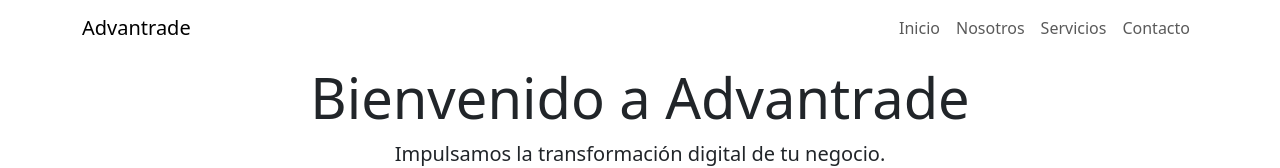
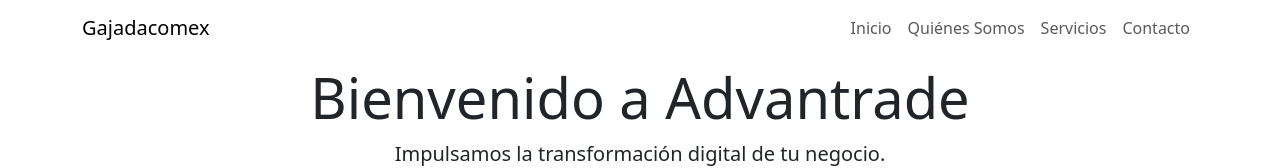
Before and after one commit to diegocmd20/Gajadacomex, a Vue app: page / in a window 1280 px wide. Shown: the top 168 px of the page. Built offline with nearby package versions, Linux system fonts and the light colour scheme.

Commit message:
Navbar modified

```diff
--- a/src/components/Navbar.vue
+++ b/src/components/Navbar.vue
@@ -1,14 +1,14 @@
 <template>
     <nav class="navbar navbar-expand-lg navbar-light navbar-custom fixed-top" :class="{ 'shadow-sm': scrolledNav }">
         <div class="container">
-            <a class="navbar-brand" href="#">Advantrade</a>
+            <a class="navbar-brand" href="#">Gajadacomex</a>
             <button class="navbar-toggler" type="button" data-bs-toggle="collapse" data-bs-target="#navbarNav">
                 <span class="navbar-toggler-icon"></span>
             </button>
             <div class="collapse navbar-collapse" id="navbarNav">
                 <ul class="navbar-nav ms-auto">
-                    <li class="nav-item"><a class="nav-link" href="#hero">Inicio</a></li>
-                    <li class="nav-item"><a class="nav-link" href="#nosotros">Nosotros</a></li>
+                    <li class="nav-item"><a class="nav-link" href="#inicio">Inicio</a></li>
+                    <li class="nav-item"><a class="nav-link" href="#nosotros">Quiénes Somos</a></li>
                     <li class="nav-item"><a class="nav-link" href="#servicios">Servicios</a></li>
                     <li class="nav-item"><a class="nav-link" href="#contacto">Contacto</a></li>
                 </ul>
```
